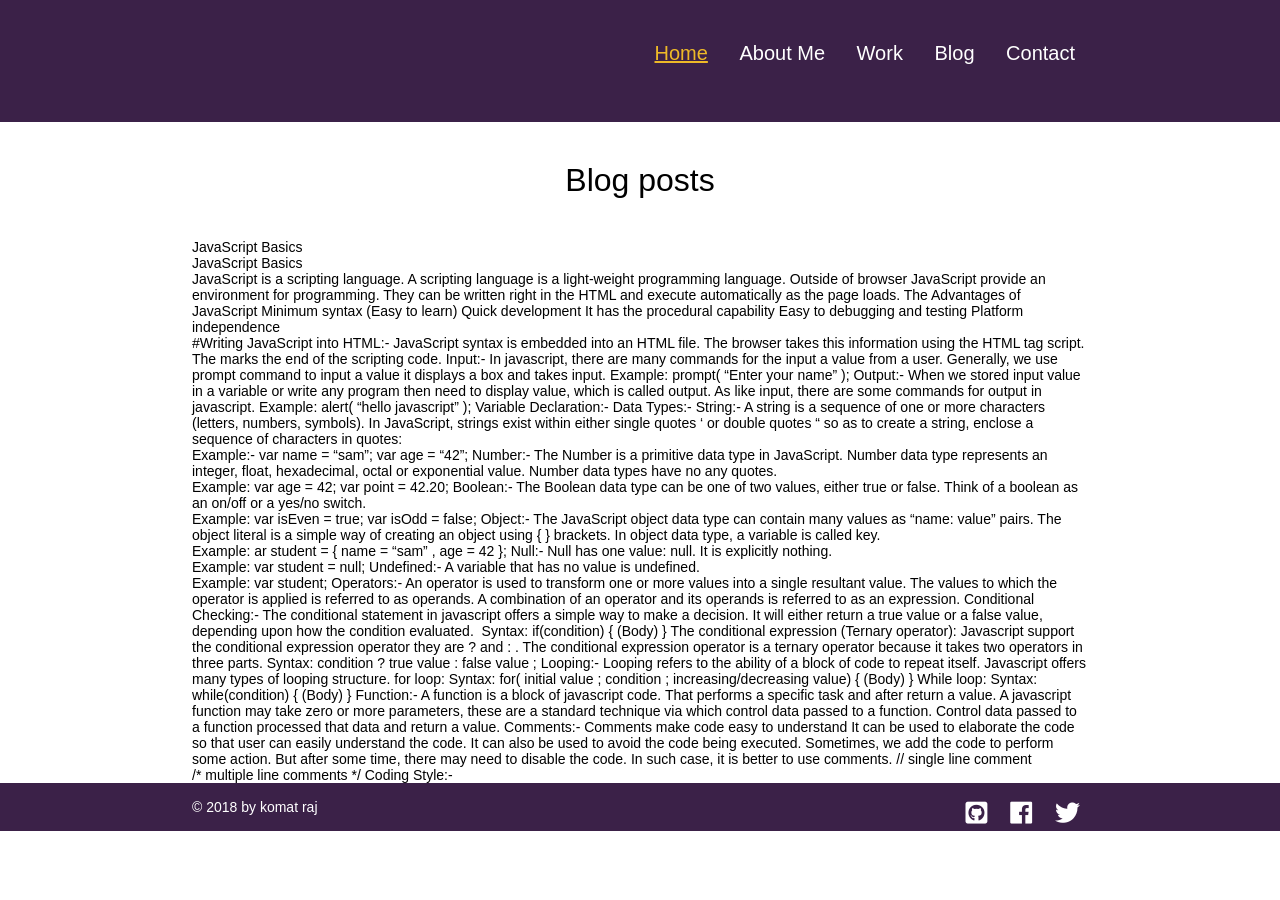
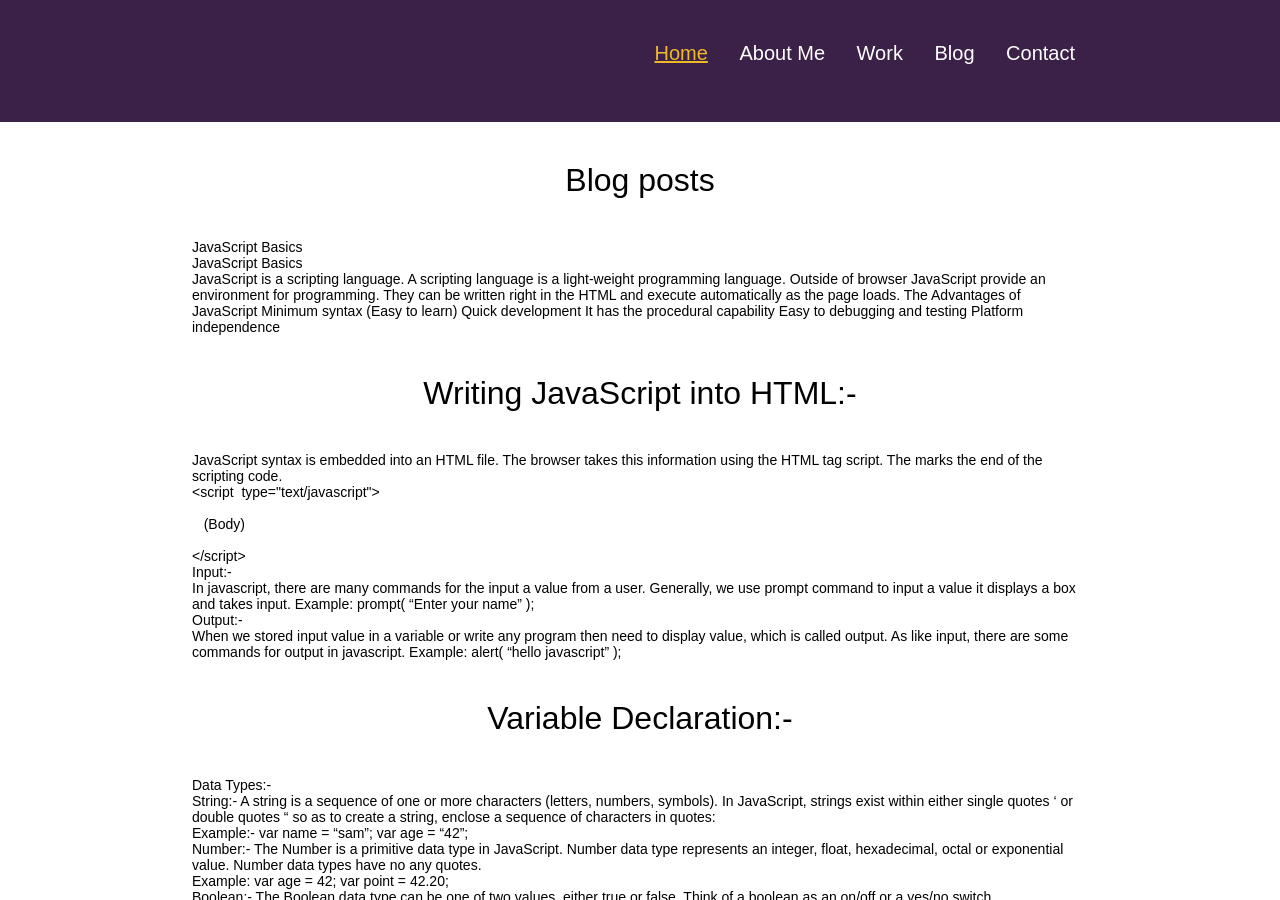
Before and after one commit to komlraj/kml1326.github, a Jekyll site: the page built from _posts/2018-09-24-Javascript-basics.md, in a window 1280 px wide and 900 px high. Built offline with Jekyll 4.4.1, drawn with Linux system fonts in a browser that asks for light colours; nearby versions of some CDN libraries; some of the changed text lies outside the part shown.

Commit message:
some changes in posts

````diff
--- a/_posts/2018-09-24-Javascript-basics.md
+++ b/_posts/2018-09-24-Javascript-basics.md
@@ -5,7 +5,7 @@ date:   2018-08-06 21:44:49 +0530
 categories: javascript
 ---
 
-# JavaScript Basics
+# JavaScript Basics #
 JavaScript is a scripting language. A scripting language is a light-weight programming language. Outside of browser JavaScript provide an environment for programming. They can be written right in the HTML and execute automatically as the page loads.
 The Advantages of JavaScript
 Minimum syntax (Easy to learn)
@@ -14,52 +14,66 @@ It has the procedural capability
 Easy to debugging and testing
 Platform independence
 
-#Writing JavaScript into HTML:-
+## Writing JavaScript into HTML:- ##
 JavaScript syntax is embedded into an HTML file. The browser takes this information using the HTML tag script. The <script> marks the beginning of a scripting code and </script> marks the end of the scripting code.
+```
 <script  type="text/javascript">
-(Body)
+
+   (Body)
+
 </script>
-Input:-
+```
+
+### Input:- ###
 In javascript, there are many commands for the input a value from a user. Generally, we use  prompt command to input a value it displays a box and takes input.
 Example:
 prompt( "Enter your name" );
-Output:-
+
+### Output:- ###
 When we stored input value in a variable or write any program then need to display value, which is called output. As like input, there are some commands for output in javascript.
 Example:
 alert( "hello javascript" );
-Variable Declaration:-
-Data Types:-
-String:- A string is a sequence of one or more characters (letters, numbers, symbols). In JavaScript, strings exist within either single quotes ' or double quotes " so as to create a string, enclose a sequence of characters in quotes:
+
+## Variable Declaration:- ##
+
+### Data Types:- ###
+**String:-**  A string is a sequence of one or more characters (letters, numbers, symbols). In JavaScript, strings exist within either single quotes ' or double quotes " so as to create a string, enclose a sequence of characters in quotes:
 
 Example:-
 var name = "sam";
 var age = "42";
-Number:- The Number is a primitive data type in JavaScript. Number data type represents an integer, float, hexadecimal, octal or exponential value. Number data types have no any quotes.
+
+**Number:-**  The Number is a primitive data type in JavaScript. Number data type represents an integer, float, hexadecimal, octal or exponential value. Number data types have no any quotes.
 
 Example:
 var age = 42;
 var point = 42.20;
-Boolean:- The Boolean data type can be one of two values, either true or false. Think of a boolean as an on/off or a yes/no switch.
+
+**Boolean:-**  The Boolean data type can be one of two values, either true or false. Think of a boolean as an on/off or a yes/no switch.
 
 Example:
 var isEven = true;
 var isOdd = false;
-Object:- The JavaScript object data type can contain many values as "name: value"  pairs. The object literal is a simple way of creating an object using { } brackets. In object data type, a variable is called key.
+
+**Object:-**  The JavaScript object data type can contain many values as "name: value"  pairs. The object literal is a simple way of creating an object using { } brackets. In object data type, a variable is called key.
 
 Example:
 ar student = { name = "sam" ,
                 age = 42 };
-Null:- Null has one value: null. It is explicitly nothing.
+
+**Null:-**  Null has one value: null. It is explicitly nothing.
 
 Example:
 var student = null;
-Undefined:- A variable that has no value is undefined.
+
+**Undefined:-** A variable that has no value is undefined.
 
 Example:
 var student;
-Operators:-
+## Operators:- ##
 An operator is used to transform one or more values into a single resultant value. The values to which the operator is applied is referred to as operands. A combination of an operator and its operands is referred to as an expression.
-Conditional Checking:-
+
+## Conditional Checking:- ##
 The conditional statement in javascript offers a simple way to make a decision. It will either return a true value or a false value, depending upon how the condition evaluated.
 Syntax:
 if(condition) {
@@ -69,7 +83,8 @@ The conditional expression (Ternary operator):
 Javascript support the conditional expression operator they are ? and : . The conditional expression operator is a ternary operator because it takes two operators in three parts.
 Syntax:
 condition  ?  true value  :  false value ;
-Looping:-
+
+## Looping:- ##
 Looping refers to the ability of a block of code to repeat itself. Javascript offers many types of looping structure.
 for loop:
 Syntax:
@@ -81,9 +96,11 @@ Syntax:
 while(condition) {
 (Body)
 }
-Function:-
+
+## Function:- ##
 A function is a block of javascript code. That performs a specific task and after return a value. A javascript function may take zero or more parameters, these are a standard technique via which control data passed to a function. Control data passed to a function processed that data and return a value.
-Comments:-
+
+## Comments:- ##
 Comments make code easy to understand It can be used to elaborate the code so that user can easily understand the code. It can also be used to avoid the code being executed. Sometimes, we add the code to perform some action. But after some time, there may need to disable the code. In such case, it is better to use comments.
 // single line comment
 
````
